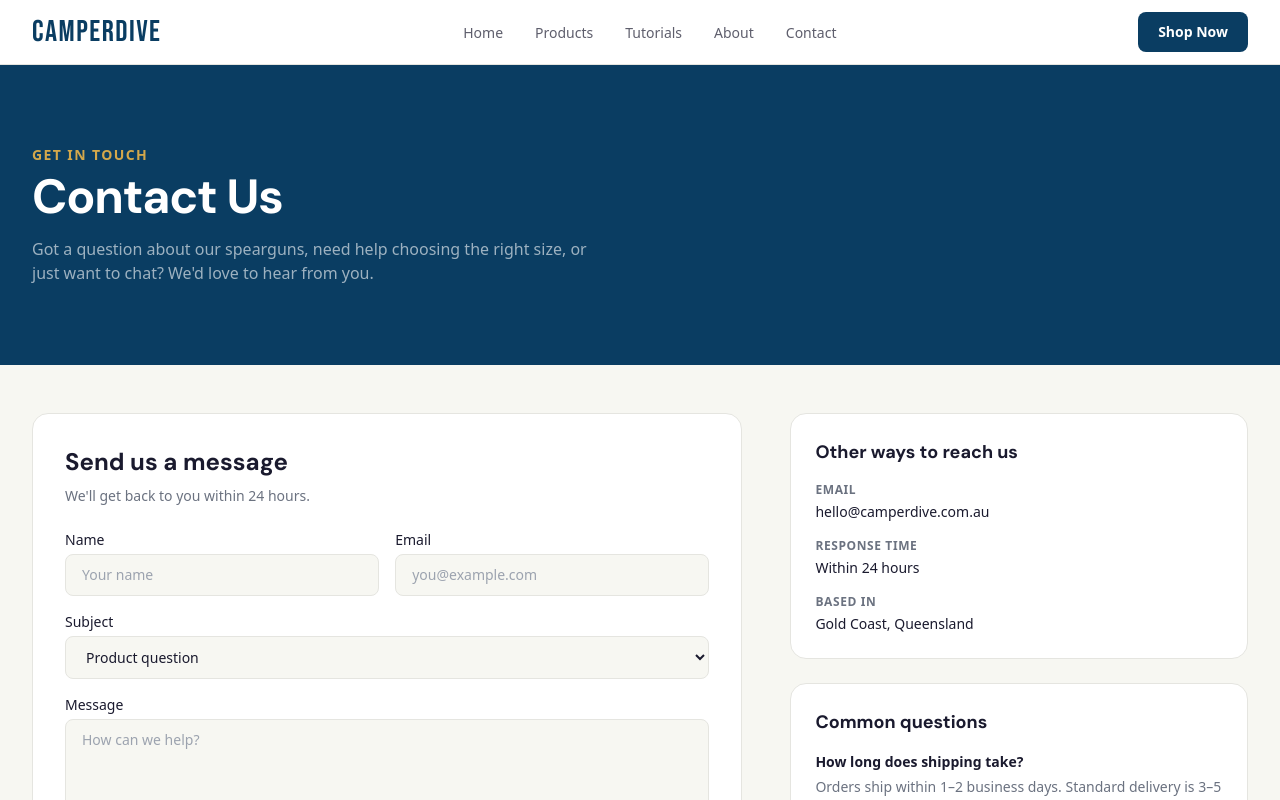
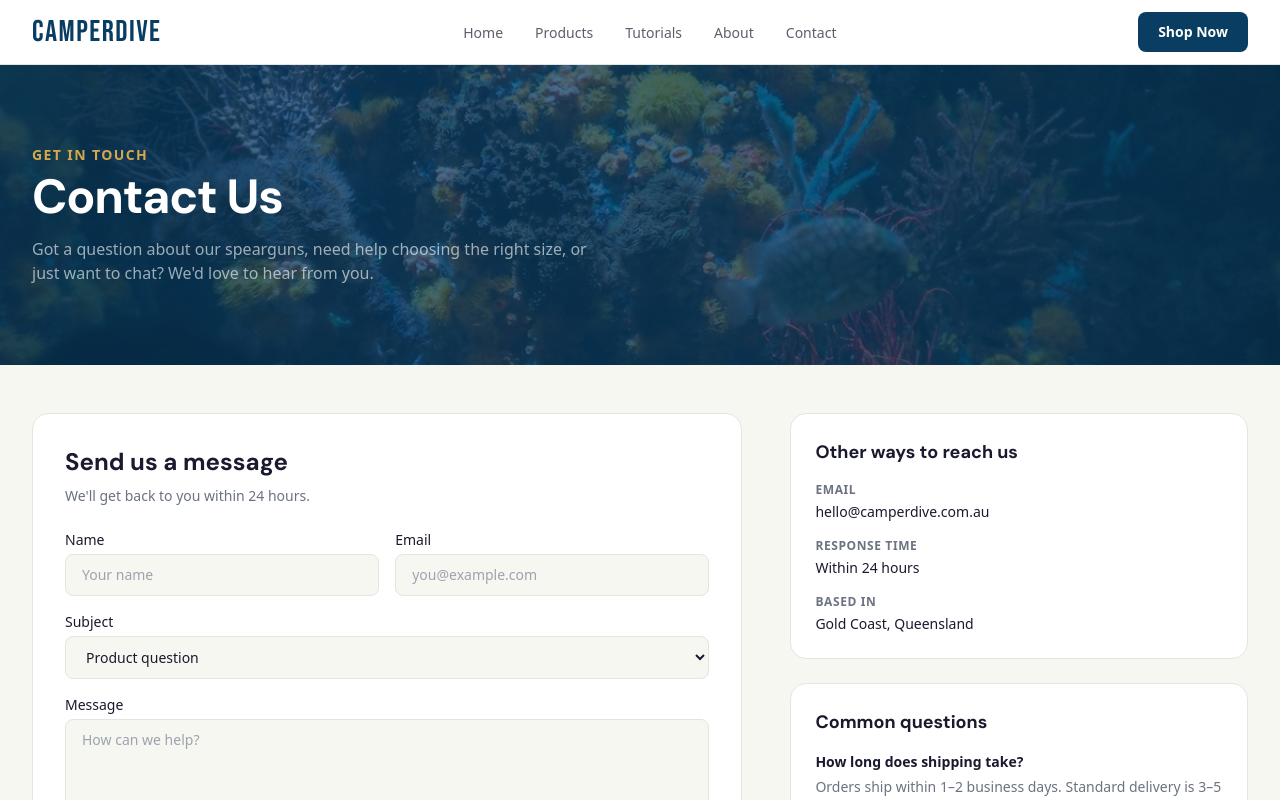
Before and after one commit to dmwcs/camper-dive, a Next.js app: page /contact in a window 1280 px wide. Shown: the top 800 px of the page. Built offline with nearby package versions, Linux system fonts and the light colour scheme.

Commit message:
add background image

```diff
--- a/app/contact/page.tsx
+++ b/app/contact/page.tsx
@@ -31,6 +31,7 @@ export default function ContactPage() {
         tagline="Get in touch"
         title="Contact Us"
         description="Got a question about our spearguns, need help choosing the right size, or just want to chat? We'd love to hear from you."
+        backgroundImage="/images/coral-reef.jpg"
       />
 
       <section className="py-12">
--- a/app/products/page.tsx
+++ b/app/products/page.tsx
@@ -17,6 +17,7 @@ export default function ProductsPage() {
         tagline="Our Gear"
         title="Products"
         description="Handheld spearguns and accessories designed for Australian reef conditions. Compact, powerful, and built to travel."
+        backgroundImage="/images/spearfishing-reef.jpg"
       />
 
       {/* Category Filter */}
--- a/app/tutorials/TutorialsContent.tsx
+++ b/app/tutorials/TutorialsContent.tsx
@@ -23,6 +23,7 @@ export function TutorialsContent() {
         tagline="Learn"
         title="Tutorials & Guides"
         description="From speargun basics to abalone hunting — free tutorials by a certified freediving instructor. Watch, read, and get in the water."
+        backgroundImage="/images/spearfishing-action.jpg"
       />
 
       {/* Main content */}
```
